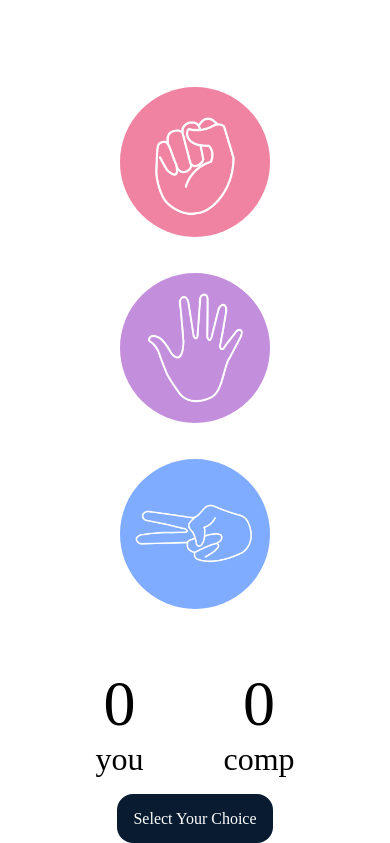
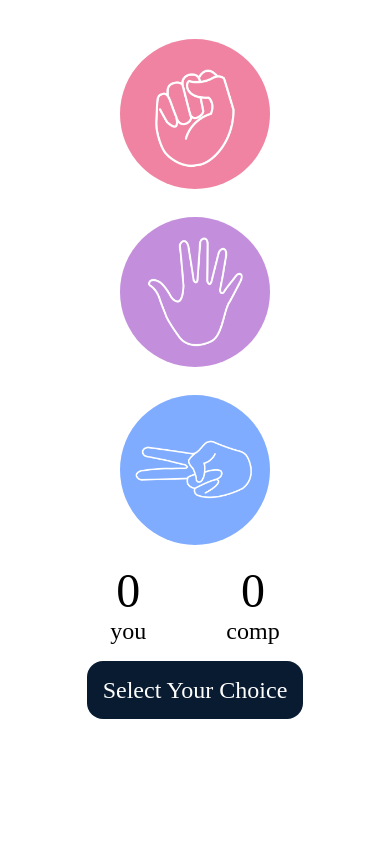
Before and after one commit to NiwashKumarMandal/Rock-Paper-Scissors, a plain HTML site: page index.html in a window 390 px wide. Shown: the part 83-926 px from the top of the page. After the commit the page ends 844 px from the top, so only its background shows below. Drawn offline with Linux system fonts and the light colour scheme.

Commit message:
Update style.css

```diff
--- a/style.css
+++ b/style.css
@@ -2,6 +2,9 @@
     margin: 0;
     padding: 0;
     text-align: center;
+}
+body {
+    height: 100%;
 }
 
 h1{
@@ -97,10 +100,20 @@ button:hover{
 @media (max-width: 767px) {
     .choices {
         flex-direction: column; /* Stack choices vertically on small devices */
-        gap: 1rem; /* Reduce gap between choices */
+        gap: .5rem;
+        margin-top: 2rem;
     }
     .whole{
         height: 100%;
+    }
+    .score-board{
+        font-size:1.5rem ;
+        margin-top: .5rem;
+        gap: 5rem;
+    }
+    #user-score,
+    #comp-score{
+        font-size: 3rem;
     }
     .msg-container{
         margin-top: 2rem;
@@ -109,15 +122,15 @@ button:hover{
         display: inline;
         background-color: #081b31;
         color: #ffff;
-        font-size: 1rem;
+        font-size: 1.5rem;
         border-radius: 1rem;
         padding: 1rem;
     }
     button{
 
-        margin-top: 2rem;
+        margin-top: 1.5rem;
         font-size: 1rem;
         border-radius: 1rem;
-        padding: 0.9rem;
+        padding: 1rem;
     }
 }
```
